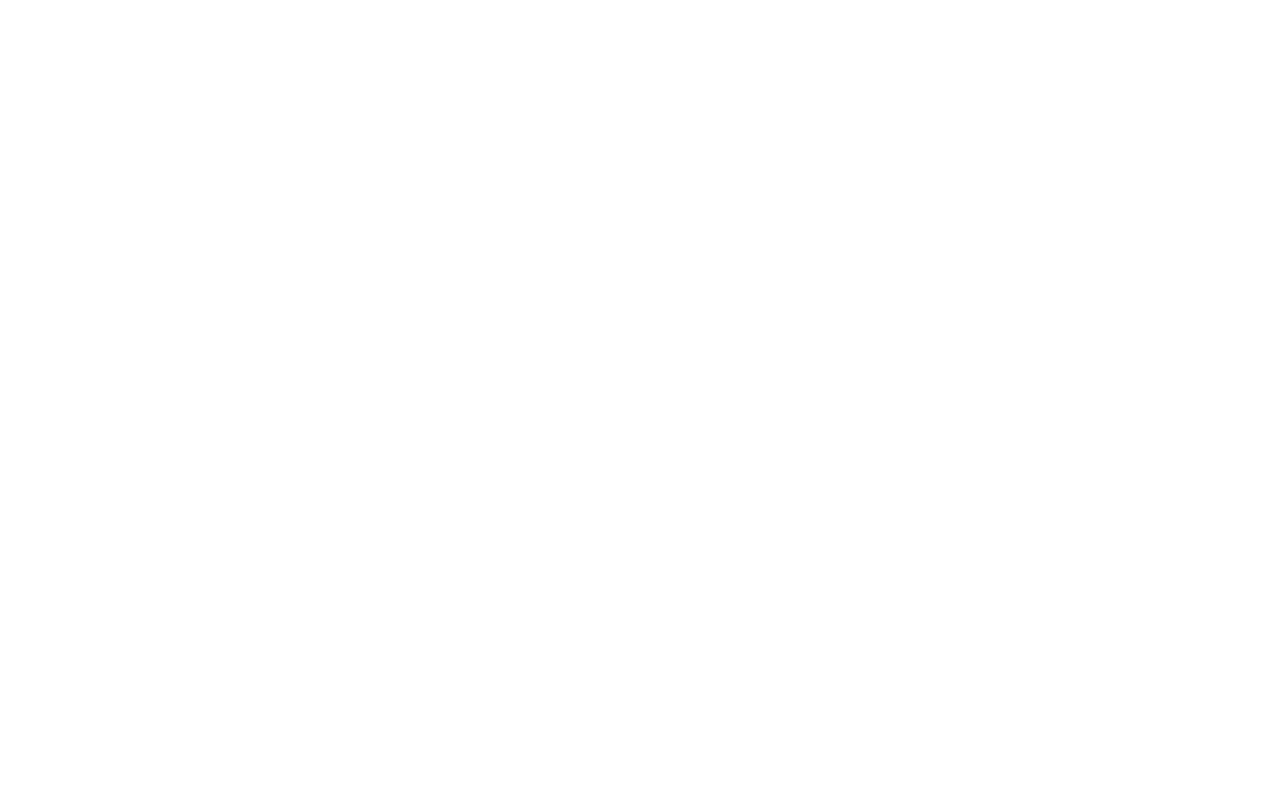
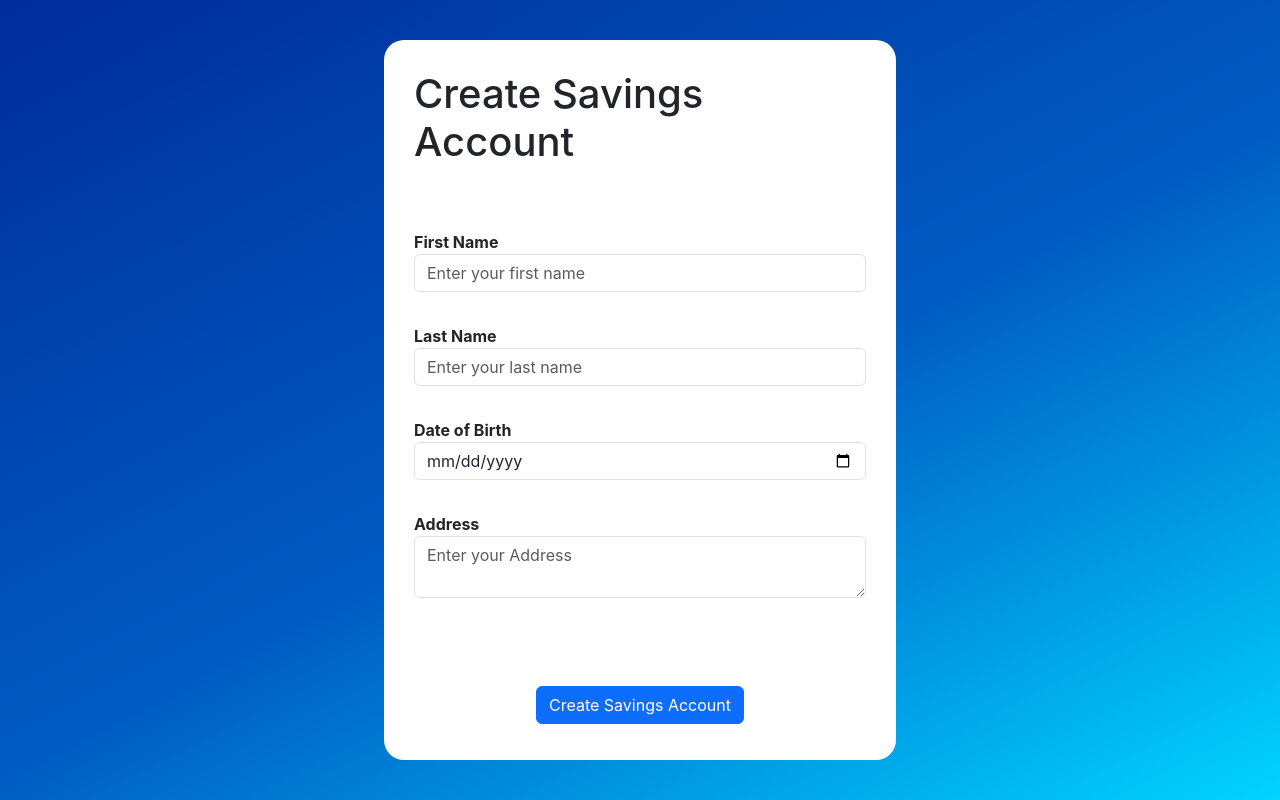
Before and after one commit to shushant-ghosh/mnkre_banking_system, a React (Create React App) app: page /create-savings-account in a window 1280 px wide. Before the commit this address had no page. Built offline with nearby package versions, Linux system fonts and the light colour scheme.

Commit message:
Dashboard UI, Create Savings Account UI with state management

```diff
--- a/src/App.js
+++ b/src/App.js
@@ -3,6 +3,7 @@ import "./components.scss";
 import Login from "./Components/Login/Login";
 import Signup from "./Components/SignUp/Signup";
 import Dashboard from "./Components/Dashboard/Dashboard";
+import Savings from "./Components/Dashboard/Savings";
 
 function App() {
   return (
@@ -10,6 +11,7 @@ function App() {
       <Routes>
         <Route path="/" element={<Login />} />
         <Route path="/dashboard" element={<Dashboard />} />
+        <Route path="/create-savings-account" element={<Savings />} />
       </Routes>
     </BrowserRouter>
   );
--- a/src/Components/Dashboard/Dashboard.jsx
+++ b/src/Components/Dashboard/Dashboard.jsx
@@ -1,9 +1,20 @@
 import React from 'react'
+import { useNavigate } from 'react-router-dom'
 
 function Dashboard() {
+  const navigate = useNavigate()
+
+  const redirect2savings = () => {
+    navigate('/create-savings-account')
+  }
   return (
-    <div>
-      Dashboard
+    <div id="dashboard">
+      <div className="card" onClick={redirect2savings}>
+        <h2>Create Savings Account</h2>
+      </div>
+      <div className="card">
+        <h2>More coming...</h2>
+      </div>
     </div>
   )
 }
--- /dev/null
+++ b/src/Components/Dashboard/Savings.jsx
@@ -0,0 +1,104 @@
+import { message } from "antd";
+import React, { useState } from "react";
+import { useNavigate } from "react-router-dom";
+
+function Savings() {
+    const navigate = useNavigate()
+    const [userDetails, setUserDetails] = useState({amount:10000, currency:"USD"});
+
+    const handleFormData = (e) => {
+        const {name, value} = e.target;
+        setUserDetails({...userDetails, [name]: value});
+    }
+
+    const submitForm = (e) => {
+        e.preventDefault();
+        // Send form data to server
+        console.log(userDetails);
+        message.success("Successfully created new Savings account")
+        navigate("/dashboard");
+
+    }
+    // FirstName, LastName, Date of Birth, and Address
+  return (
+    <div id="savings">
+      <div className="contain">
+        <div className="heading">
+          <h1>Create Savings Account</h1>
+        </div>
+        <div className="form">
+        <form>
+              <div class="form-group py-3">
+                <label for="exampleInputEmail1" className=" fw-bold">
+                First Name
+                </label>
+                <input
+                  type="text"
+                  name="firstName"
+                  class="form-control"
+                  placeholder="Enter your first name"
+                  onChange={(e) => {
+                  handleFormData(e)
+                  }}
+                />
+              </div>
+              <div class="form-group py-3">
+                <label for="exampleInputEmail1" className=" fw-bold">
+                Last Name
+                </label>
+                <input
+                  type="text"
+                  name="lastName"
+                  class="form-control"
+                  placeholder="Enter your last name"
+                  onChange={(e) => {
+                  handleFormData(e)
+                  }}
+                />
+              </div>
+              <div class="form-group py-3">
+                <label for="exampleInputEmail1" className=" fw-bold">
+                Date of Birth
+                </label>
+                <input
+                  type="date"
+                  name="dob"
+                  class="form-control"
+                  placeholder="Enter your DOB"
+                  onChange={(e) => {
+                  handleFormData(e)
+                  }}
+                />
+              </div>
+              <div class="form-group py-3">
+                <label for="exampleInputEmail1" className=" fw-bold">
+                Address
+                </label>
+                <textarea
+                  type="text"
+                  name="address"
+                  cols={6}
+                  class="form-control"
+                  placeholder="Enter your Address"
+                  onChange={(e) => {
+                  handleFormData(e)
+                  }}
+                />
+              </div>
+
+              <div className="d-flex justify-content-center mt-5 pt-4">
+                <button
+                  class="btn btn-primary LoginButton"
+                  onClick={(e) => submitForm(e, "Create")}
+                >
+                  {"Create Savings Account"}
+                </button>
+              </div>
+            </form>
+        </div>
+      </div>
+    </div>
+  );
+}
+
+export default Savings;
--- a/src/Components/Login/Login.jsx
+++ b/src/Components/Login/Login.jsx
@@ -1,11 +1,14 @@
 import React, { useEffect, useState } from "react";
 import "../../components.scss";
 import { message } from "antd";
+import { useNavigate } from "react-router-dom";
 
 function Login() {
   const [activeTab, setActiveTab] = useState("Login");
   const [loginDetails, setLoginDetails] = useState({});
   const [signUpDetails, setSignUpDetails] = useState({});
+
+  const navigate = useNavigate()
 
   const handlePills = (type) => {
     if (type === "Login") {
@@ -23,6 +26,8 @@ function Login() {
     console.log({ loginDetails, signUpDetails });
     if (type === "Login") {
       // Redirect to Dashboard
+      navigate("/dashboard");
+
     } else {
       // Redirect to Login details
       if (signUpDetails.password == signUpDetails.confirmPassword) {
--- a/src/components.scss
+++ b/src/components.scss
@@ -1,25 +1,22 @@
 #login {
-  background: rgb(0,44,154);
-  background: linear-gradient(153deg, rgba(0,44,154,1) 0%, rgba(0,91,194,1) 53%, rgba(0,212,255,1) 100%);
-  min-height: 100vh;
-
   .Card {
     background-color: #ffffff28;
     top: 50%;
-    left:50%;
+    left: 50%;
     position: absolute;
-  transform: translate(-50%, -50%);
+    transform: translate(-50%, -50%);
     width: 30vw;
     min-height: 50vh;
     border: 0px solid rgb(161, 161, 161);
     border-radius: 20px;
     padding: 20px;
   }
-  #LoginForm, #SignUpForm {
+  #LoginForm,
+  #SignUpForm {
     margin: auto;
     margin-top: 5vh;
     width: 20vw;
-    .LoginButton{
+    .LoginButton {
       background-color: rgba(0, 47, 150, 0.466);
       padding: 1em 2em;
       color: #ffffff;
@@ -27,19 +24,86 @@
     }
   }
 }
+
 #pillSelection {
-  li{
+  li {
     margin-inline: 2px;
   }
   .nav-pills .nav-link {
     color: #353535;
     background-color: #cacaca46;
     border-radius: var(--bs-nav-pills-border-radius);
-}
-  .nav-pills .nav-link.active, .nav-pills .show>.nav-link {
+  }
+  .nav-pills .nav-link.active,
+  .nav-pills .show > .nav-link {
     color: #000000;
     background-color: #e7e7e775;
     font-weight: bolder;
     transform: scale(1.1);
+  }
 }
+
+#dashboard,
+#login,
+#savings {
+  background: rgb(0, 44, 154);
+  background: linear-gradient(
+    153deg,
+    rgba(0, 44, 154, 1) 0%,
+    rgba(0, 91, 194, 1) 53%,
+    rgba(0, 212, 255, 1) 100%
+  );
+  height: 100dvh;
 }
+
+#dashboard {
+  padding: 50px;
+  gap: 20px;
+  display: flex;
+  flex-direction: row;
+  flex-wrap: wrap;
+  .card {
+    background-color: #ffffff28;
+
+    width: 20vw;
+    height: 35vh;
+    border: 0px solid rgb(161, 161, 161);
+    border-radius: 20px;
+    padding: 20px;
+    display: flex;
+    flex-direction: column;
+    align-items: center;
+    justify-content: center;
+
+    h2 {
+      color: #ffffff;
+      text-wrap: wrap;
+    }
+    p {
+      color: #6c757d;
+    }
+  }
+}
+
+#savings {
+  width: 100dvw;
+  .contain {
+    padding: 30px;
+    border-radius: 20px;
+    background-color: #ffffff;
+    top: 5%;
+    left: 30%;
+    right: 30%;
+    bottom: 5%;
+    position: absolute;
+    width: 40dvw;
+    height: 90dvh;
+
+    .form{
+      margin-top: 3em;
+      textarea {
+        max-height: 24vh;
+      }
+    }
+  }
+}
```
